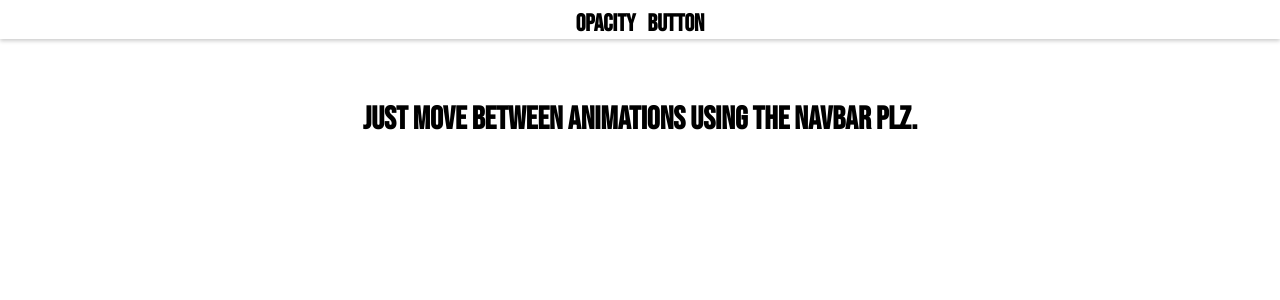
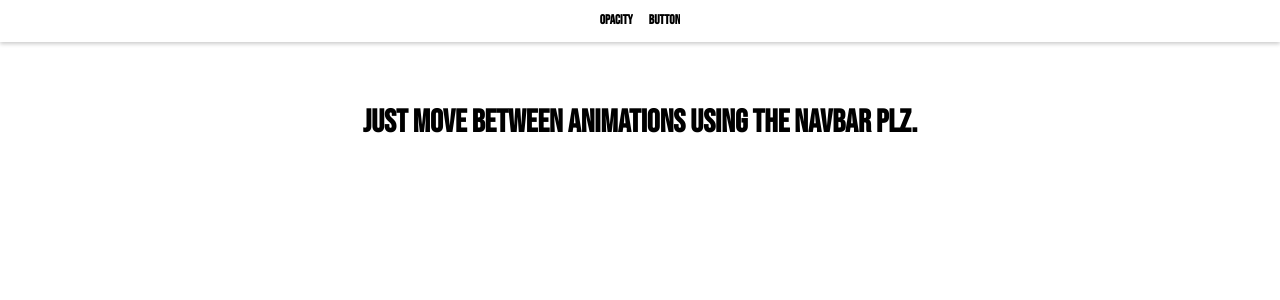
Before and after one commit to eylonshm/reactFramerMotionExamples, a React (Vite) app: page / in a window 1280 px wide. Shown: the top 300 px of the page. Built offline with nearby package versions, Linux system fonts and the light colour scheme.

Commit message:
Update NavBar Links animations

```diff
--- a/src/components/Navbar/index.jsx
+++ b/src/components/Navbar/index.jsx
@@ -3,17 +3,45 @@ import { Link } from 'react-router-dom'
 import styles from './index.module.scss'
 import { motion } from 'framer-motion'
 
+const buttonVariants = {
+  hovered: {
+    scale: 1.2,
+  },
+  tapped: {
+    scale: 0.8,
+  },
+}
+
+const lineVariants = {
+  init: {
+    x: 40,
+  },
+  hovered: {
+    x: 0,
+    transition: {
+      duration: 0.3,
+      type: 'tween',
+      ease: 'easeIn',
+    },
+  },
+}
+
 const Navbar = ({ paths }) => {
   const renderLinks = (paths) =>
     paths.map((path) => (
       <motion.button
+        initial='init'
         className={styles.navElement}
-        whileHover={{ scale: 1.1 }}
-        whileTap={{ scale: 0.8 }}
         key={path}
+        variants={buttonVariants}
+        whileHover='hovered'
+        whileTap='tapped'
       >
         <Link to={path} key={path}>
-          {path.slice(1)}
+          <motion.div className={styles.linkWrapper}>
+            {path.slice(1)}
+            <motion.div className={styles.line} variants={lineVariants} />
+          </motion.div>
         </Link>
       </motion.button>
     ))
--- a/src/components/Navbar/index.module.scss
+++ b/src/components/Navbar/index.module.scss
@@ -3,10 +3,10 @@
   justify-content: center;
   align-items: center;
   margin-bottom: 10px;
-  padding-top: 8px;
   box-shadow: 0 2px 4px 0 rgba(0, 0, 0, 0.2);
   width: 100%;
   margin-bottom: 40px;
+  padding: 12px 0;
 }
 
 a {
@@ -16,12 +16,28 @@ a {
 
 .navElement {
   background-color: transparent;
+  padding: 0;
+  margin: 0 8px;
 
-  a {
-    font-size: 1.5rem;
+  .linkWrapper {
+    display: flex;
+    justify-content: center;
+    align-items: center;
+    flex-direction: column;
+    overflow: hidden;
+
     transition: all 0.4s ease;
     &:hover {
-      color: red;
+      color: #4fc9c5;
+    }
+    a {
+      font-size: 1.5rem;
+      padding: 8px;
+    }
+    .line {
+      height: 2px;
+      width: 110%;
+      background-color: black;
     }
   }
 
--- a/src/index.css
+++ b/src/index.css
@@ -3,6 +3,7 @@
 * {
   font-family: 'Bebas Neue';
   font-weight: 800;
+  box-sizing: border-box;
 }
 
 html {
```
